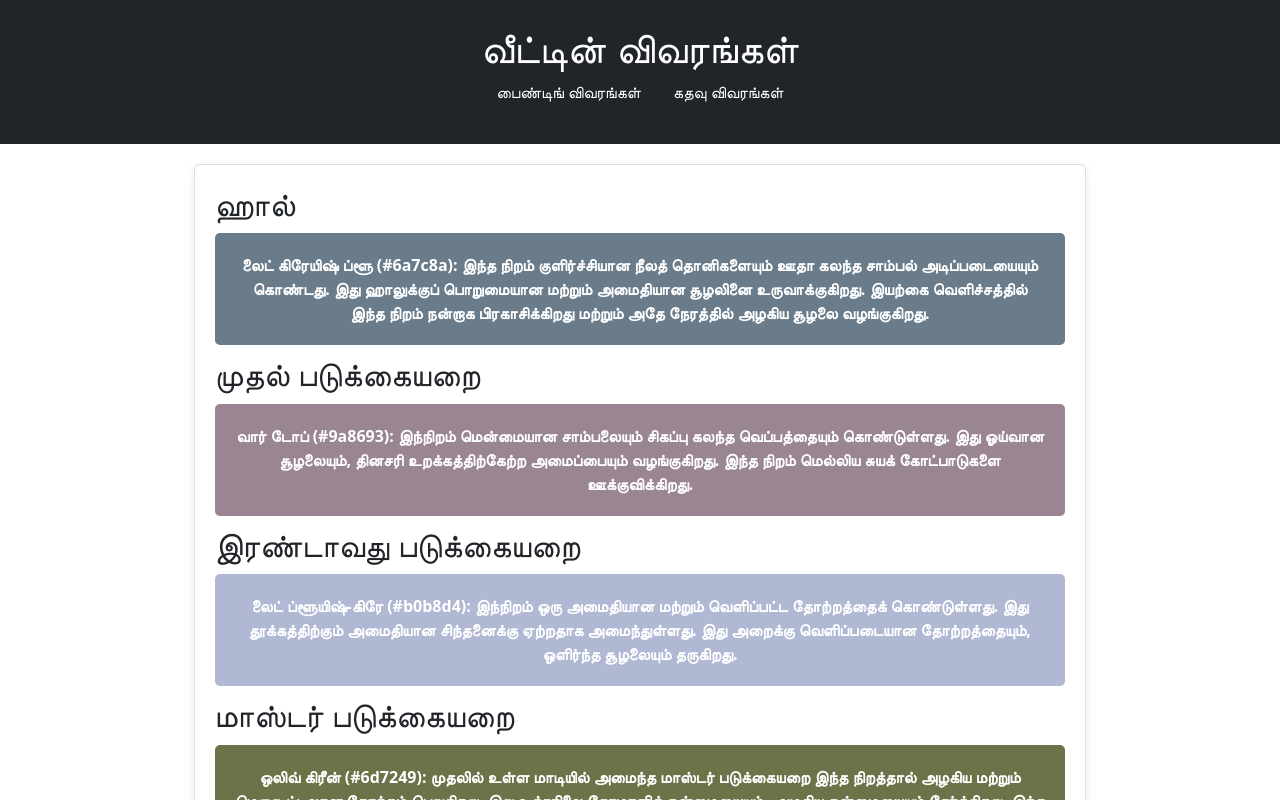
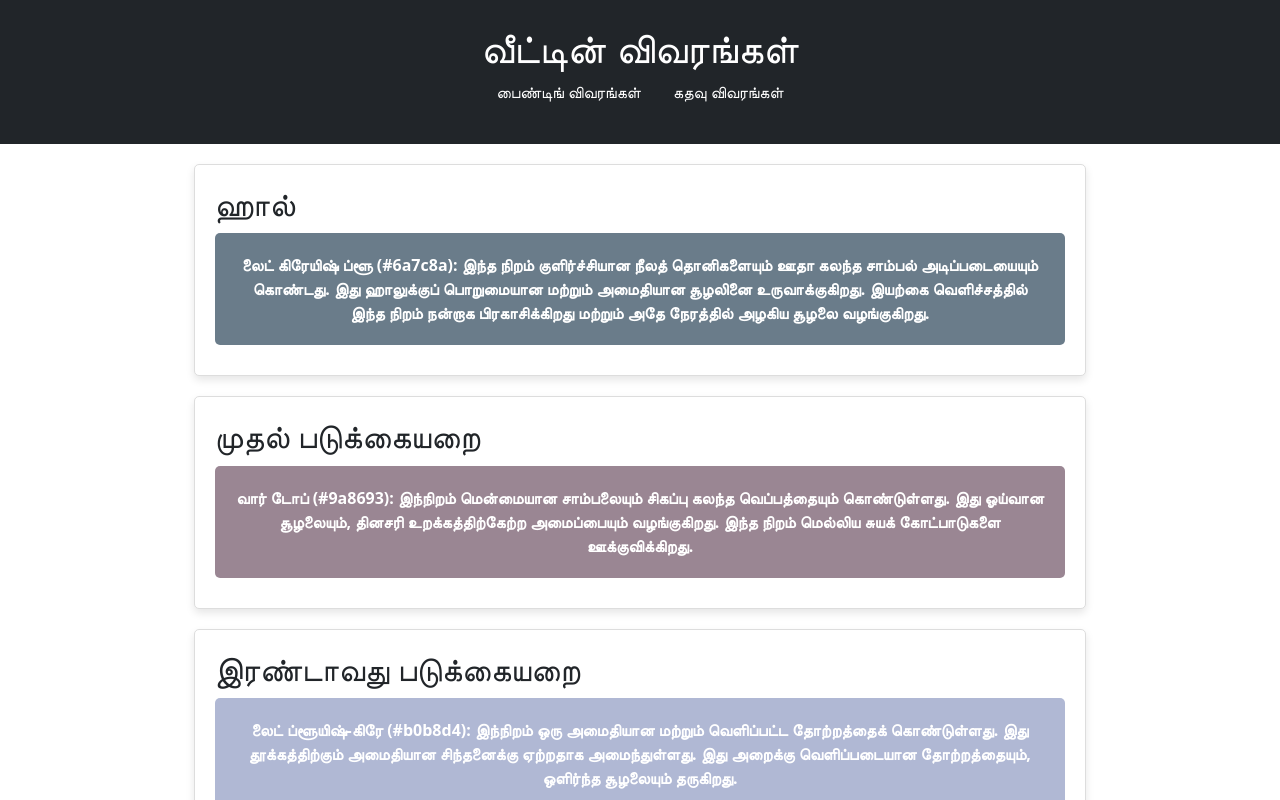
Before and after one commit to jaganm101/Home, a React (Vite) app: page /painting-details in a window 1280 px wide. Shown: the top 800 px of the page. Built offline with nearby package versions, Linux system fonts and the light colour scheme.

Commit message:
changees base path

```diff
--- a/src/components/Index.tsx
+++ b/src/components/Index.tsx
@@ -7,15 +7,18 @@ import Home from './Home';
 import PaintingDetails from './PaintingDetails';
 import DoorDetails from './DoorDetails';
 
+// Base path (matches vite.config.js)
+const BASE_PATH = import.meta.env.BASE_URL || '/';
+
 function App() {
     return (
-        <Router>
+        <Router basename={BASE_PATH}>
             <Header />
             <div className="container">
                 <Routes>
                     <Route path="/" element={<Home />} />
-                    <Route path="/painting-details" element={<PaintingDetails />} />
-                    <Route path="/door-details" element={<DoorDetails />} />
+                    <Route path="painting-details" element={<PaintingDetails />} />
+                    <Route path="door-details" element={<DoorDetails />} />
                 </Routes>
             </div>
             <Footer />
--- a/src/index.css
+++ b/src/index.css
@@ -1,5 +1,5 @@
 /* paintingSection.css */
-.painting-section {
+section {
   margin: 20px auto;
   padding: 20px;
   border: 1px solid #ddd;
```
